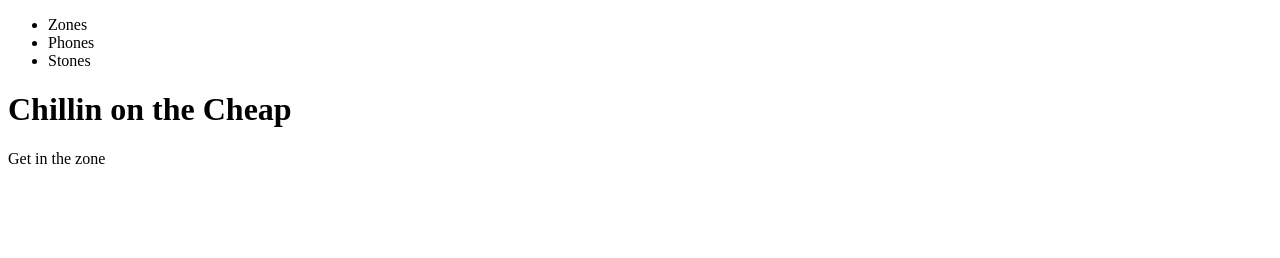
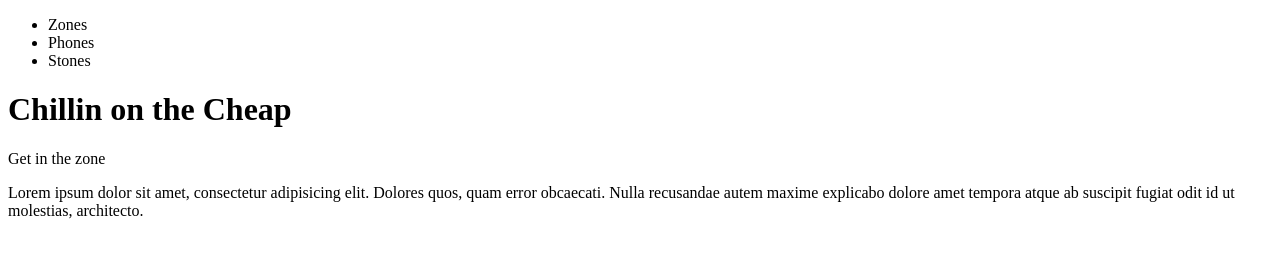
Before and after one commit to scootyboots/hangzone, a plain HTML site: page index.html in a window 1280 px wide. Drawn offline with Linux system fonts and the light colour scheme.

Commit message:
added lorem text

```diff
--- a/index.html
+++ b/index.html
@@ -14,5 +14,7 @@
 
 	<h1>Chillin on the Cheap</h1>
 	<p>Get in the zone</p>
+
+	<p>Lorem ipsum dolor sit amet, consectetur adipisicing elit. Dolores quos, quam error obcaecati. Nulla recusandae autem maxime explicabo dolore amet tempora atque ab suscipit fugiat odit id ut molestias, architecto.</p>
 </body>
 </html>
```
